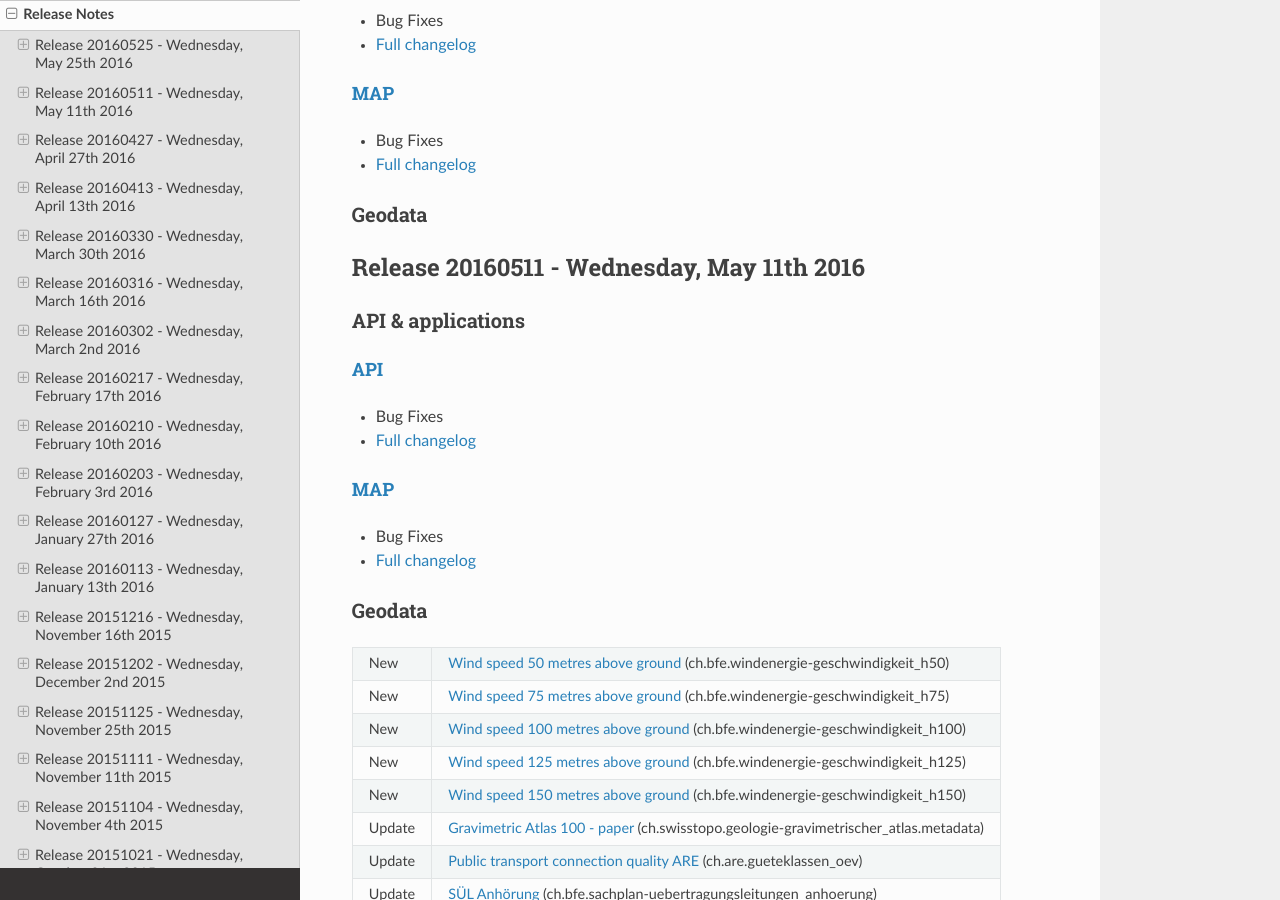
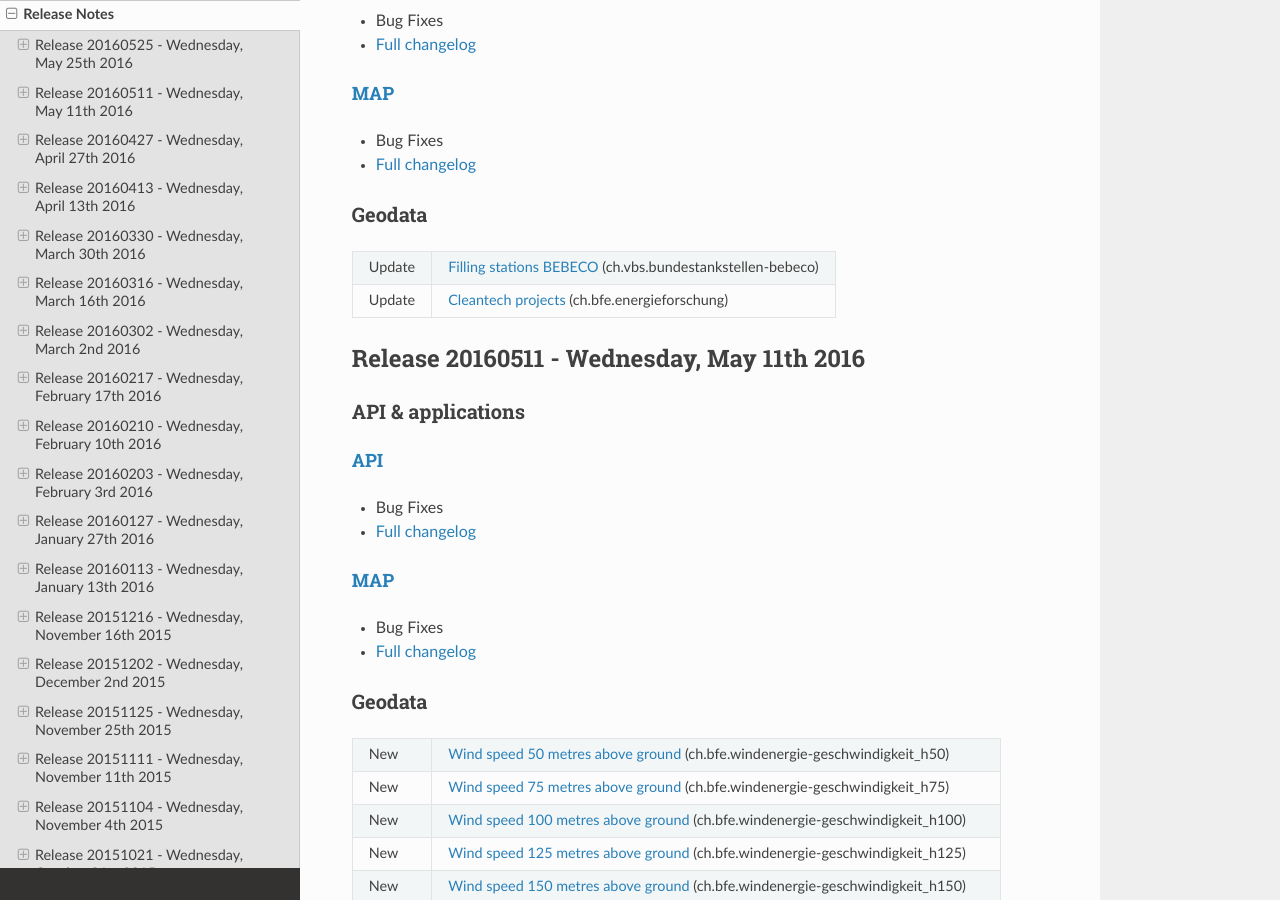
Before and after one commit to swisstopo-test/doc-chsdi3, a Sphinx documentation site: the page built from source/releasenotes/index.rst, in a window 1280 px wide and 900 px high, scrolled down 353 px. Built offline with Sphinx 7.4.7 and the Read the Docs theme 2.0.0, drawn with Linux system fonts in a browser that asks for light colours.

Commit message:
added cleantech to relnotes

```diff
--- a/source/releasenotes/index.rst
+++ b/source/releasenotes/index.rst
@@ -38,7 +38,9 @@ API & applications
 Geodata
 *******
 +--------+----------------------------------------------------------------------------------------------------------------------------------------------------------------------------+
-| Update | `Filling stations BEBECO <//map.geo.admin.ch/?layers=ch.vbs.bundestankstellen-bebeco>`__ (ch.vbs.bundestankstellen-bebeco)                         |
+| Update | `Filling stations BEBECO <//map.geo.admin.ch/?layers=ch.vbs.bundestankstellen-bebeco>`__ (ch.vbs.bundestankstellen-bebeco)                                                 |
++--------+----------------------------------------------------------------------------------------------------------------------------------------------------------------------------+
+| Update | `Cleantech projects <//map.geo.admin.ch/?layers=ch.bfe.energieforschung>`__ (ch.bfe.energieforschung)                                                                      |
 +--------+----------------------------------------------------------------------------------------------------------------------------------------------------------------------------+
 
 .. _releasenotes_20160511:
```
